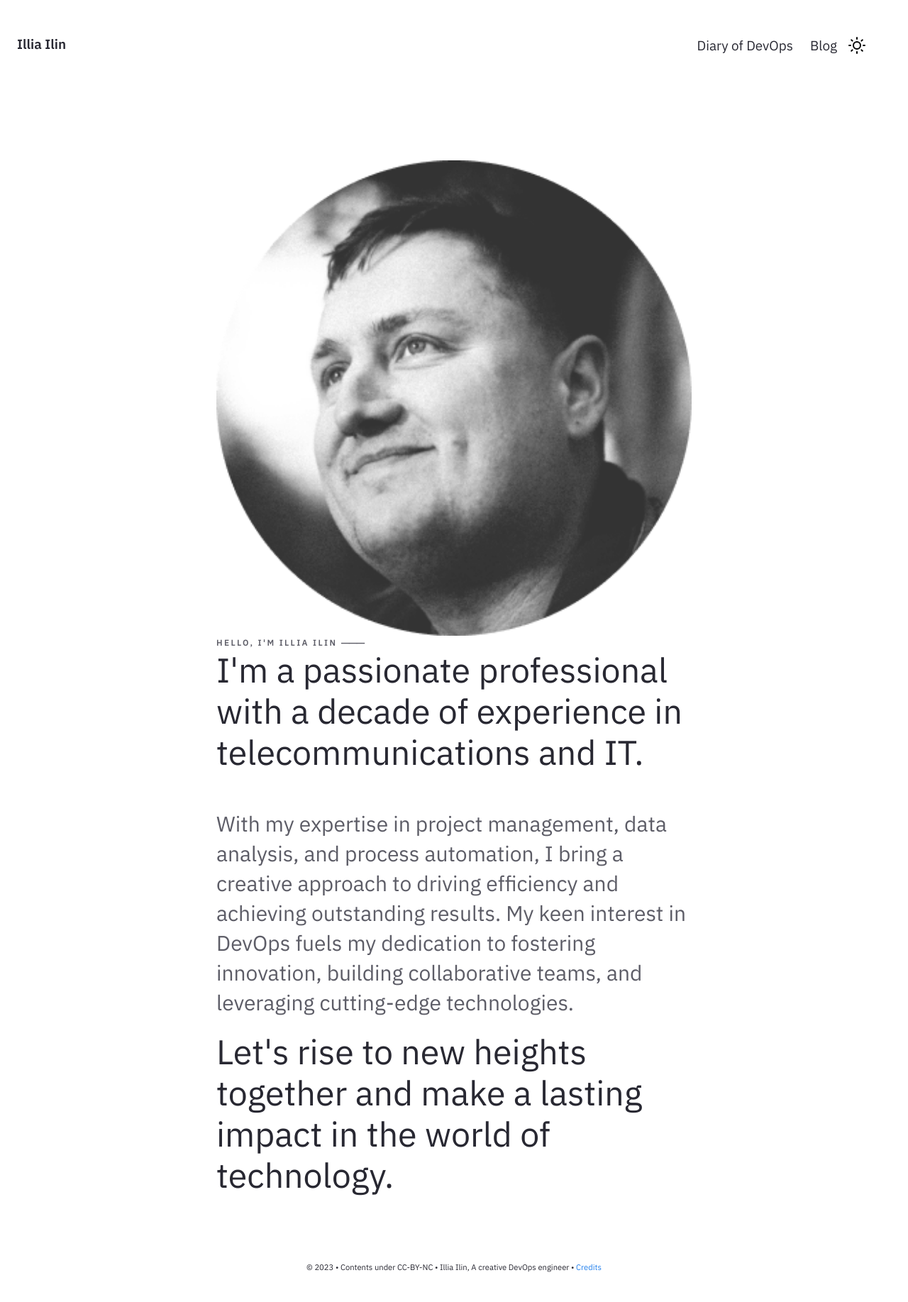
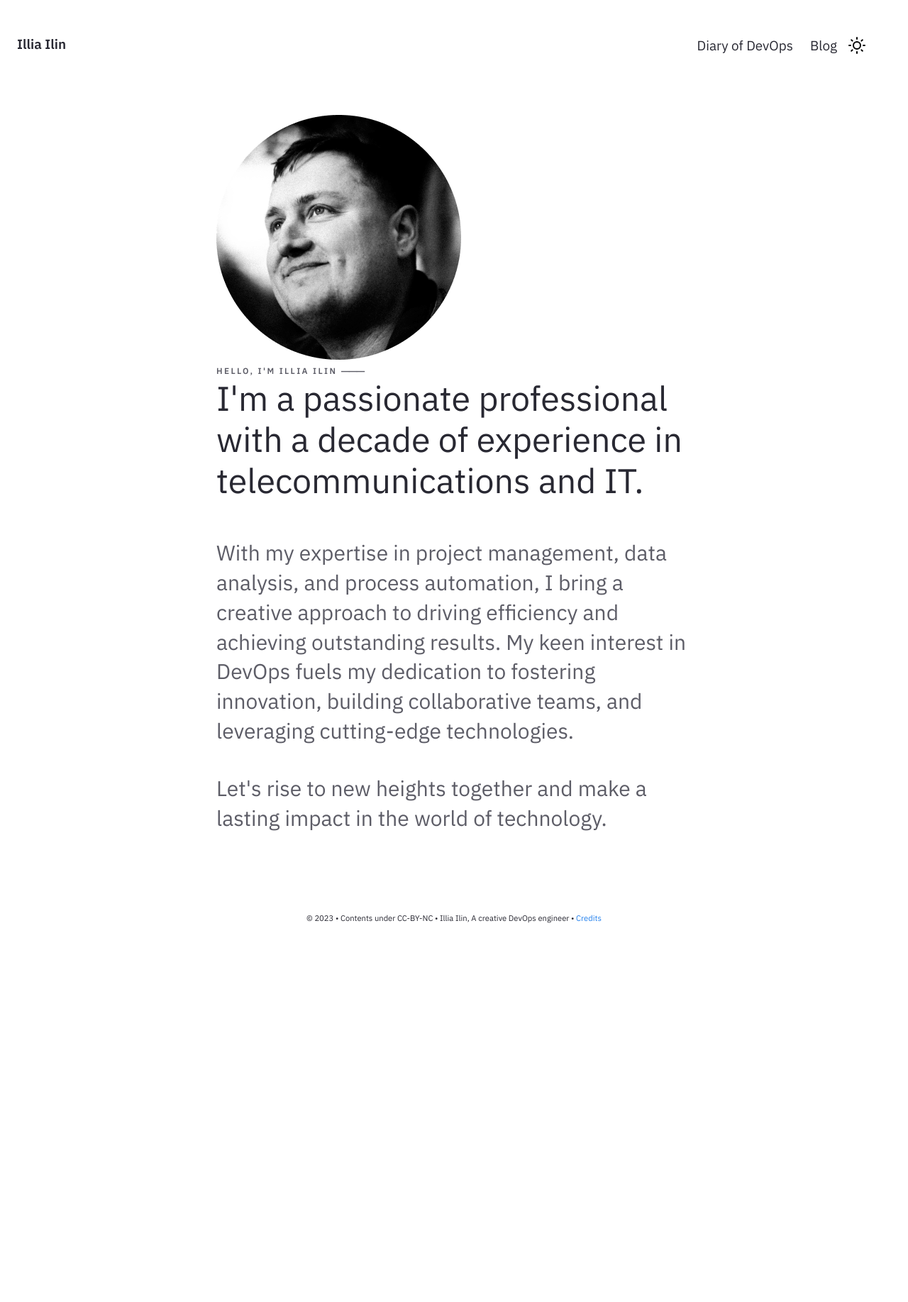
Before and after one commit to illia-ilin/illia-ilin.github.io, a Jekyll site: the page built from pages/index.md, in a window 1280 px wide. Shown: the whole page at 71% size. Built offline with Jekyll 4.4.1, drawn with Linux system fonts in a browser that asks for light colours; after the commit the page ends 1343 px from its top, so only the background shows below that.

Commit message:
Update Homepage

```diff
--- a/_includes/Homepage.html
+++ b/_includes/Homepage.html
@@ -1,7 +1,6 @@
 <div class="home-intro">
-  <div class="home-image">
-    <img src="..{{ site.baseurl }}/assets/img/Illia-Ilin.png" />
-  </div>
+  <img src="..{{ site.baseurl }}/assets/img/Illia-Ilin.png" />
+  <br />
   <h5 class="meta-title">Hello, I'm {{ site.me.name }} ⸻</h5>
   <div class="jumbo">
     I'm a passionate professional with a decade of experience in
@@ -15,9 +14,9 @@
       dedication to fostering innovation, building collaborative teams, and
       leveraging cutting-edge technologies.
     </h3>
-  </div>
-  <div class="jumbo">
-    Let's rise to new heights together and make a lasting impact in the world of
-    technology.
+    <h3>
+      Let's rise to new heights together and make a lasting impact in the world
+      of technology.
+    </h3>
   </div>
 </div>
```
